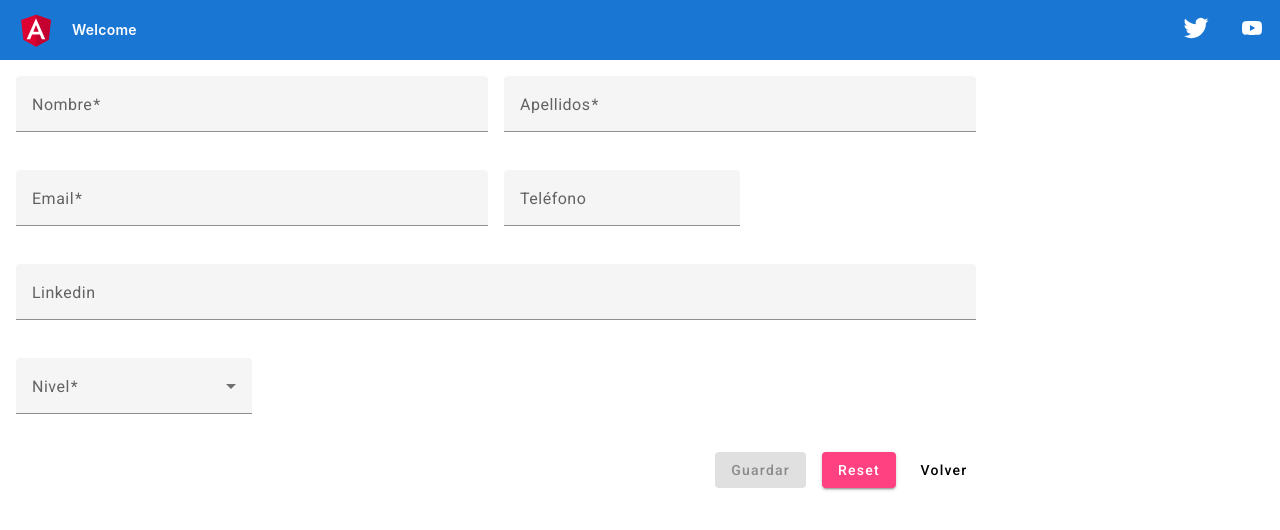
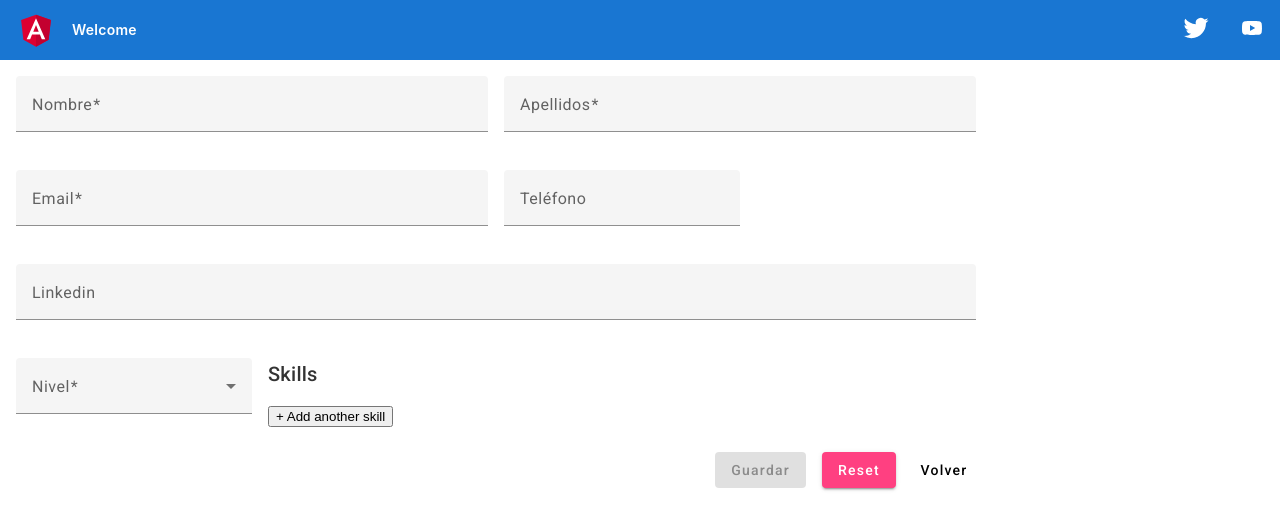
Before and after one commit to leriano7/angular-candidates, an Angular app: page /create in a window 1280 px wide. Shown: the top 530 px of the page. Built offline with nearby package versions, Linux system fonts and the light colour scheme.

Commit message:
Finishing editing skills

```diff
--- a/src/app/components/candidate-form/candidate-form.component.html
+++ b/src/app/components/candidate-form/candidate-form.component.html
@@ -33,6 +33,21 @@
         </mat-select>
         <mat-error *ngIf="candidateForm.dirty && experience?.invalid">{{ getExperienceErrors() }}</mat-error>
     </mat-form-field>
+
+    <div formArrayName="skills">
+        <h2>Skills</h2>
+        <button type="button" (click)="addSkill()">+ Add another skill</button>
+
+        <mat-form-field *ngFor="let skill of skills.controls; let i = index">
+            <!-- The repeated alias template -->
+            <mat-label>Skill</mat-label>
+            <input matInput type="text" [formControlName]="i" />
+            <button matSuffix type="button" mat-icon-button (click)="removeSkill(i)">
+                <mat-icon>remove</mat-icon>
+            </button>
+        </mat-form-field>
+    </div>
+
     <div class="full actions">
         <button mat-raised-button color="primary" type="submit" [disabled]="candidateForm.invalid">
             Guardar
--- a/src/app/components/candidate-form/candidate-form.component.ts
+++ b/src/app/components/candidate-form/candidate-form.component.ts
@@ -1,5 +1,5 @@
 import { ChangeDetectionStrategy, Component, EventEmitter, Input, OnInit, Output } from '@angular/core';
-import { FormBuilder, FormGroup, Validators } from '@angular/forms';
+import { FormArray, FormBuilder, FormGroup, Validators } from '@angular/forms';
 import { Candidate } from 'src/app/models/candidate';
 import { linkedinPattern, phonePattern } from 'src/app/utils/validators';
 
@@ -21,6 +21,7 @@ export class CandidateFormComponent implements OnInit {
       phone : ["", [Validators.pattern(phonePattern)]],
       linkedIn : ["", [Validators.pattern(linkedinPattern)]],
       experience : ["", [Validators.required]],
+      skills : this.fb.array([])
     });
   }
   ngOnInit(): void {
@@ -102,6 +103,10 @@ export class CandidateFormComponent implements OnInit {
       : "";
   }
 
+  public get skills() {
+    return this.candidateForm.get('skills') as FormArray;
+  }
+
   public onSubmit = () => {
     // TODO: we should check here if all validators are OK?
     const savedCandidate : Candidate = Object.assign({}, this.candidate, this.candidateForm.value);
@@ -115,6 +120,16 @@ export class CandidateFormComponent implements OnInit {
   public reset = () => {
     this.candidateForm.reset();
     if (this.candidate) {
+      const skills = [];
+      if(Array.isArray(this.candidate.skills)) {
+        this.candidate.skills.forEach((skill, index)=>{
+          skills.push(skill); // Add string to array os strings
+          this.addSkill(); // Add control to FormArray
+        });
+      } else {
+        skills.push('');
+        this.addSkill();
+      }
       this.candidateForm.setValue({
         name: this.candidate.name,
         surname: this.candidate.surname,
@@ -122,9 +137,17 @@ export class CandidateFormComponent implements OnInit {
         phone: this.candidate.phone ? this.candidate.phone : null,
         linkedIn: this.candidate.linkedIn ? this.candidate.linkedIn : null,
         experience: this.candidate.experience,
+        skills
       });
     }
   };
 
+  public addSkill = () => {
+    this.skills.push(this.fb.control(''));
+  }
+
+  public removeSkill = (index: number) => {
+    this.skills.removeAt(index);
+  }
 
 }
```
